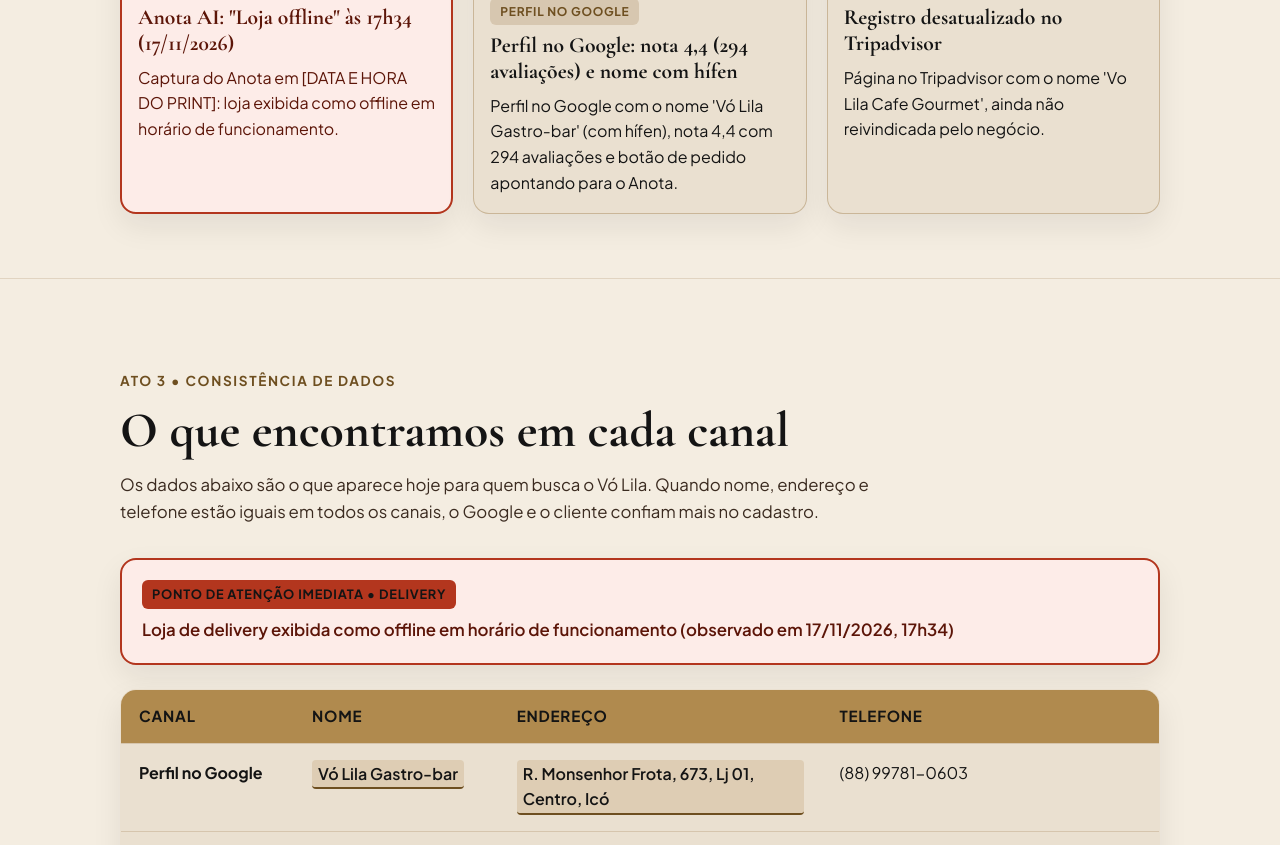
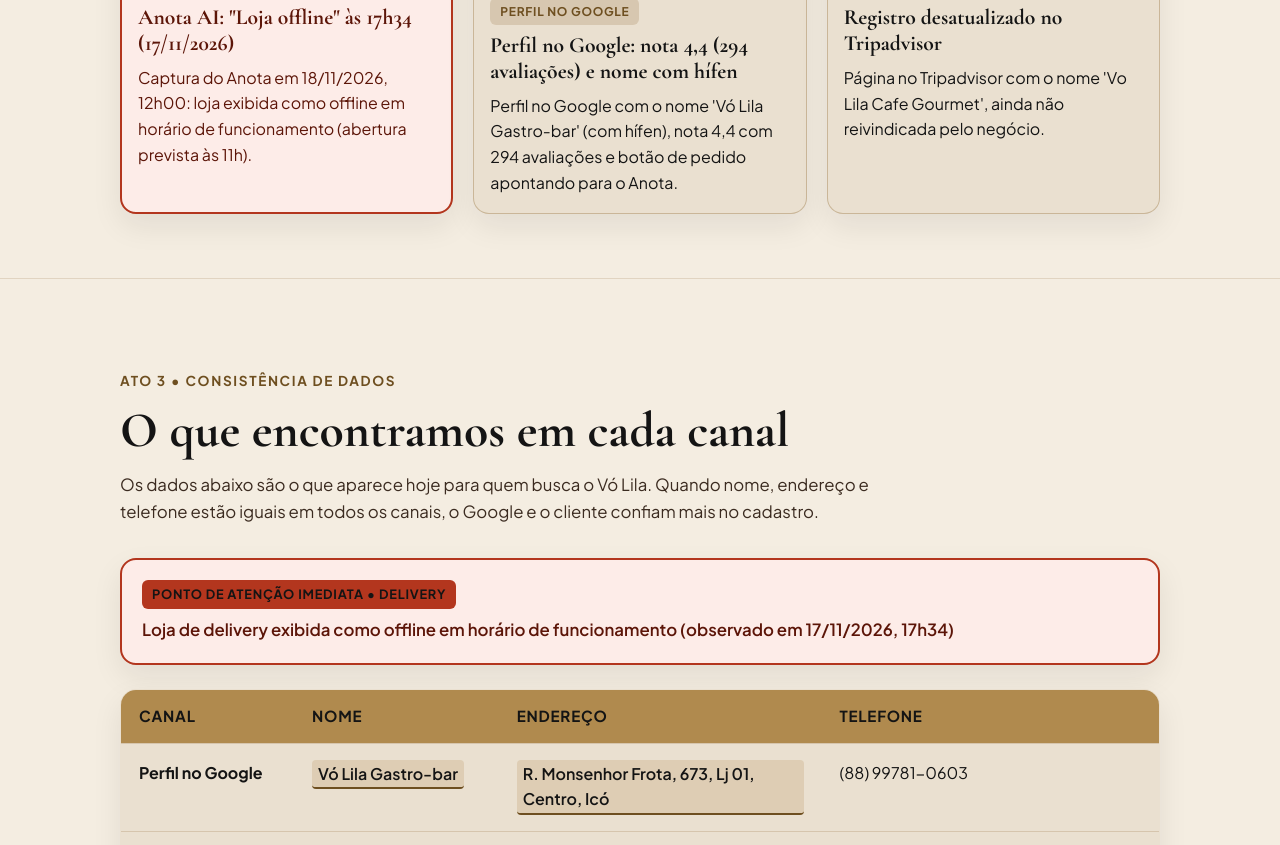
Before and after one commit to teofilonicolau/proposta_vo_lilla-2, a plain HTML site: page index.html in a window 1280 px wide. Shown: the part 1335-2180 px from the top of the page. Drawn offline with nearby package versions, Linux system fonts and the light colour scheme.

Commit message:
Atualiza print 01 do Anota (12h00) e legenda correspondente

```diff
--- a/index.html
+++ b/index.html
@@ -1214,14 +1214,14 @@
         <div class="prints-grid prints-grid--triplo">
           <!-- Card PRINT 01 (Anota) -->
           <article class="print-card print-card--alerta">
-            <div class="print-card__midia" role="button" tabindex="0" data-lightbox-src="assets/prints/01.webp" data-lightbox-caption="Captura do Anota em [DATA E HORA DO PRINT]: loja exibida como offline em horário de funcionamento.">
-              <img src="assets/prints/01.webp" loading="lazy" alt="Captura do Anota em [DATA E HORA DO PRINT]: loja exibida como offline em horário de funcionamento." />
+            <div class="print-card__midia" role="button" tabindex="0" data-lightbox-src="assets/prints/01.webp" data-lightbox-caption="Captura do Anota em 18/11/2026, 12h00: loja exibida como offline em horário de funcionamento (abertura prevista às 11h).">
+              <img src="assets/prints/01.webp" loading="lazy" alt="Captura do Anota em 18/11/2026, 12h00: loja exibida como offline em horário de funcionamento (abertura prevista às 11h)." />
               <span class="print-card__ampliar">Ampliar print</span>
             </div>
             <div class="print-card__corpo">
               <span class="print-card__badge print-card__badge--alerta">Prioridade 1 • Alerta</span>
               <h3 class="print-card__titulo">Anota AI: "Loja offline" às 17h34 (17/11/2026)</h3>
-              <p class="print-card__legenda">Captura do Anota em [DATA E HORA DO PRINT]: loja exibida como offline em horário de funcionamento.</p>
+              <p class="print-card__legenda">Captura do Anota em 18/11/2026, 12h00: loja exibida como offline em horário de funcionamento (abertura prevista às 11h).</p>
             </div>
           </article>
 
```
Also changed, not shown: assets/prints/01.webp, assets/prints/anotai2.webp (added).
